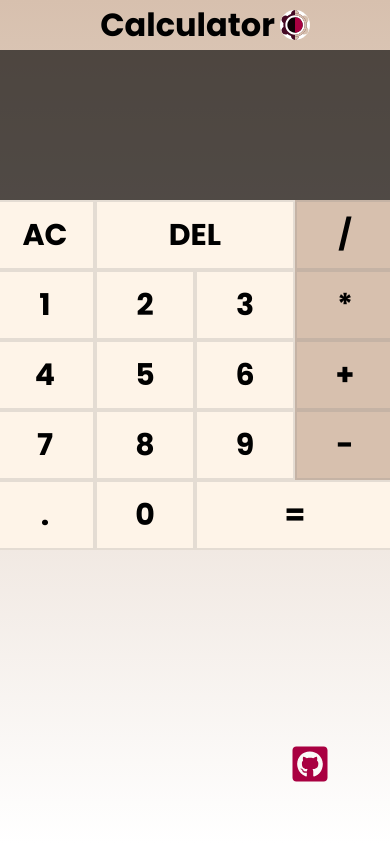
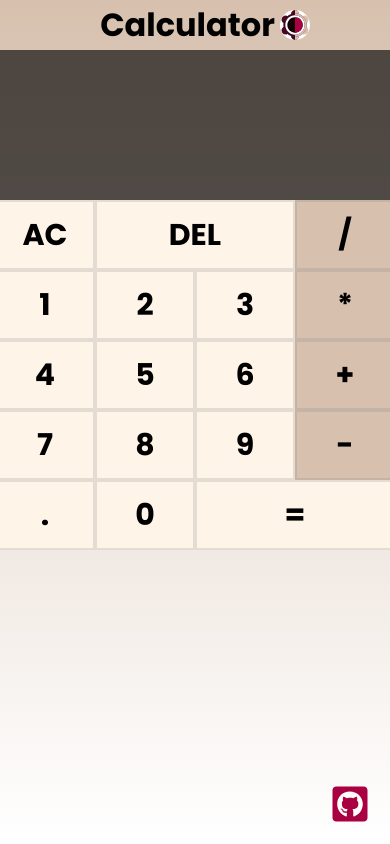
Before and after one commit to MARTINANDRESCONTI/vite-calculator, a React (Vite) app: page / in a window 390 px wide. Built offline with nearby package versions, Linux system fonts and the light colour scheme.

Commit message:
git-media

```diff
--- a/src/App.module.css
+++ b/src/App.module.css
@@ -74,3 +74,11 @@ button {
   bottom: 30px;
   color: var(--appRed);
 }
+
+@media screen and (max-width: 600px) {
+  .git{
+  right: 10px;
+  bottom: 10px;
+}
+
+}
```
